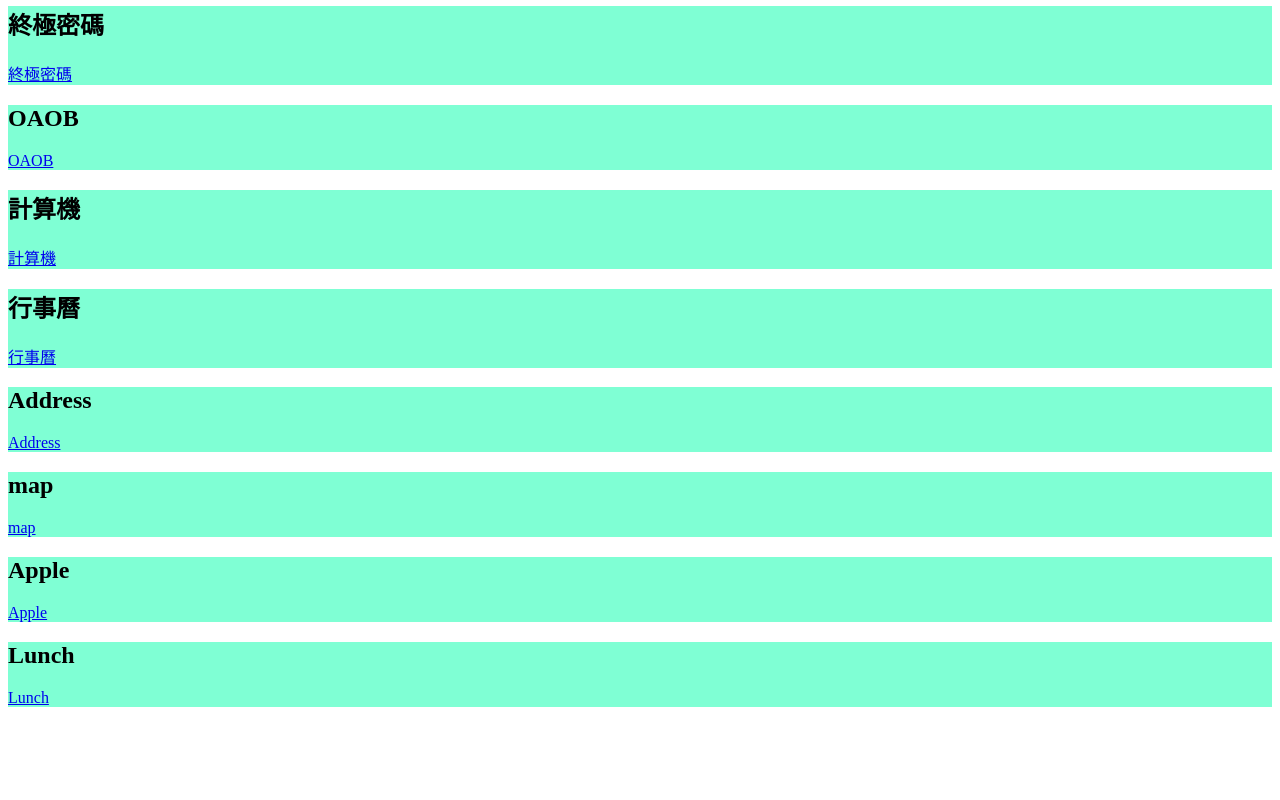
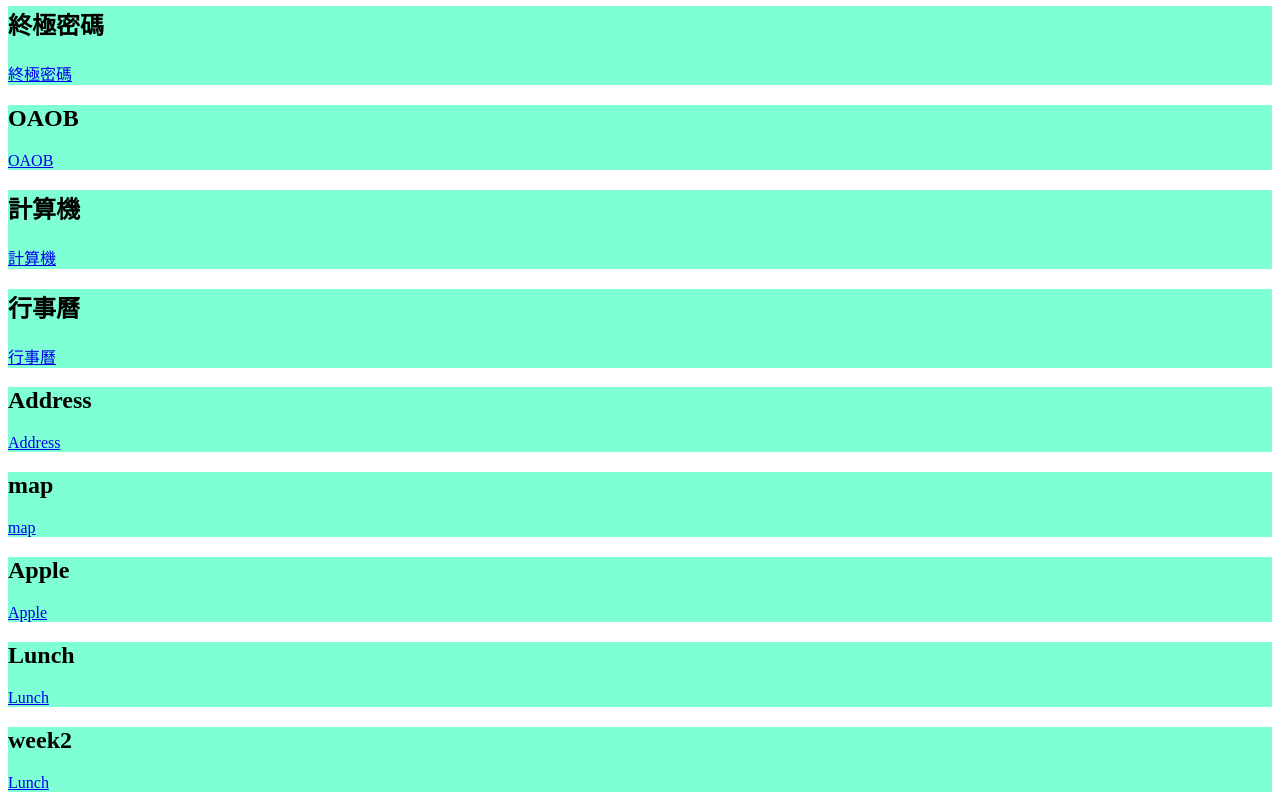
Before and after one commit to JingYi1213/JingYi1213.github.io, a plain HTML site: page index.html in a window 1280 px wide. Shown: the part 865-1665 px from the top of the page. Before the commit the page ends 1580 px from the top, so only its background shows below. Drawn offline with Linux system fonts and the light colour scheme.

Commit message:
add week2

```diff
--- a/index.html
+++ b/index.html
@@ -99,7 +99,10 @@
     </div>
 
 
-
+    <div >
+        <h2>week2</h2>
+        <a href="/login.html">Lunch</a>
+    </div>
 
 </body>
 </html>
```
